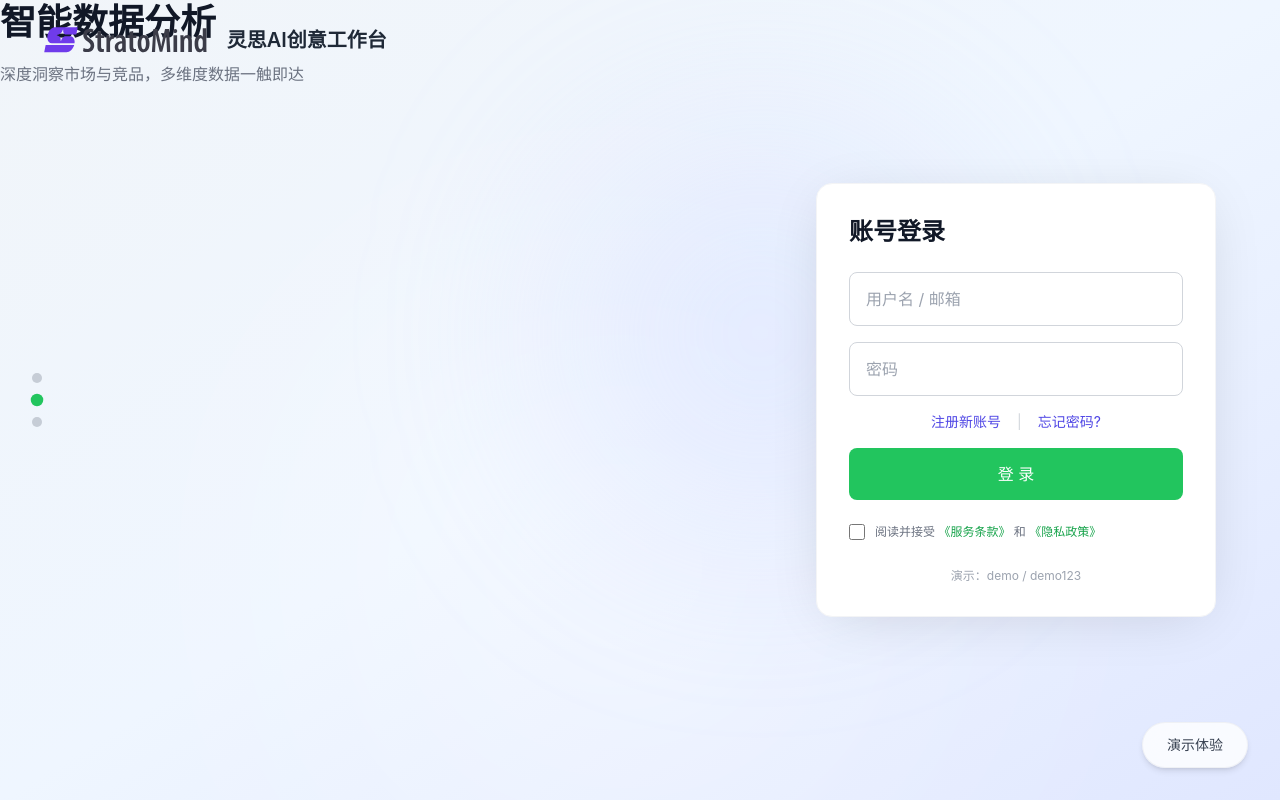
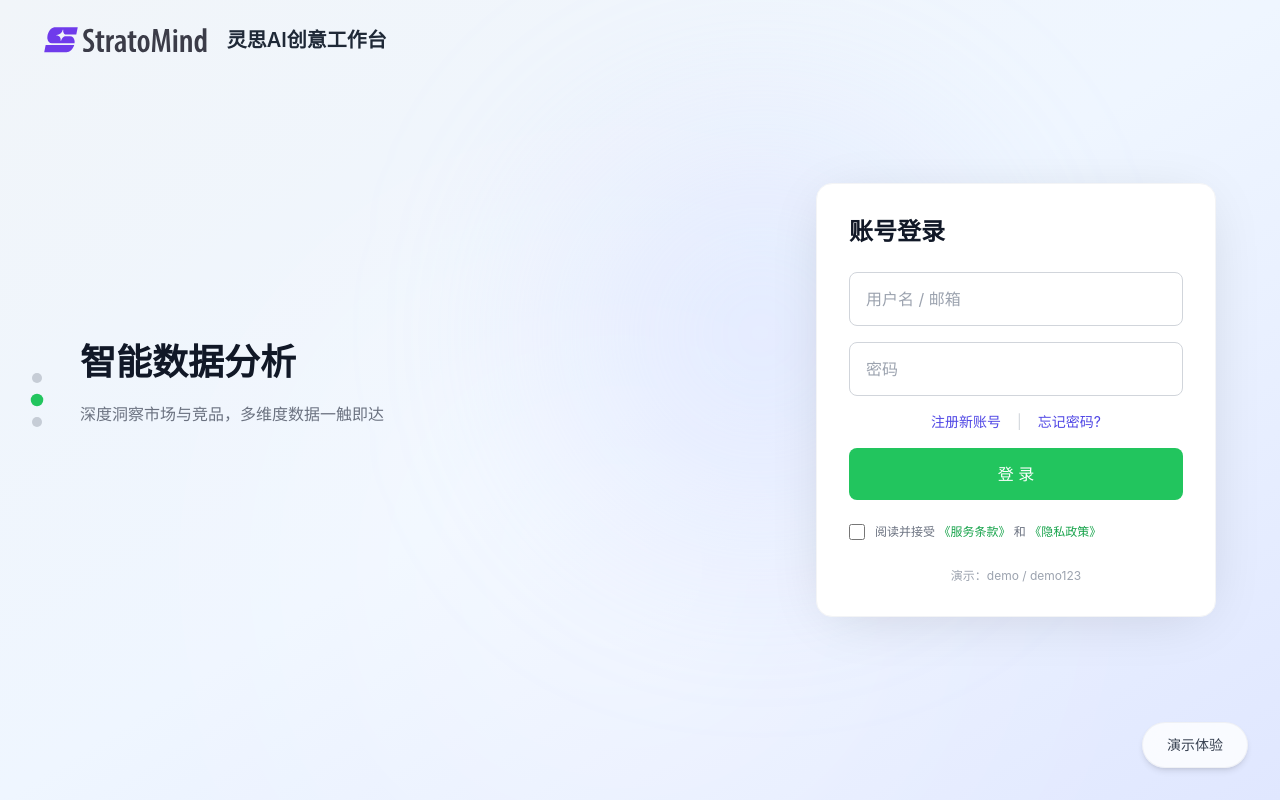
Before and after one commit to GPlanbrand/stratomind, a React (Vite) app: page / in a window 1280 px wide. Built offline with nearby package versions, Linux system fonts and the light colour scheme.

Commit message:
fix: 修复Banner文字定位问题，防止与logo重叠

```diff
--- a/src/pages/HomeLoginPage.tsx
+++ b/src/pages/HomeLoginPage.tsx
@@ -482,21 +482,15 @@ const HomeLoginPage: React.FC = () => {
           </div>
 
           {/* Banner内容 - 居中偏左 */}
-          <div className="ml-20 max-w-xl">
+          <div className="ml-20 max-w-xl relative" style={{ minHeight: '120px' }}>
             {leftBanners.map((banner, index) => (
               <div
                 key={index}
-                className={`absolute transition-all duration-700 ${
+                className={`transition-all duration-700 ${
                   index === currentBanner
-                    ? 'opacity-100 translate-y-0'
-                    : 'opacity-0 translate-y-8 pointer-events-none'
+                    ? 'opacity-100'
+                    : 'opacity-0 absolute top-0 left-0 right-0 pointer-events-none'
                 }`}
-                style={{
-                  position: index === 0 ? 'relative' : 'absolute',
-                  left: 0,
-                  top: 0,
-                  right: 0
-                }}
               >
                 <h1 className="text-4xl font-bold text-gray-900 mb-4 leading-tight">
                   {banner.title}
```
